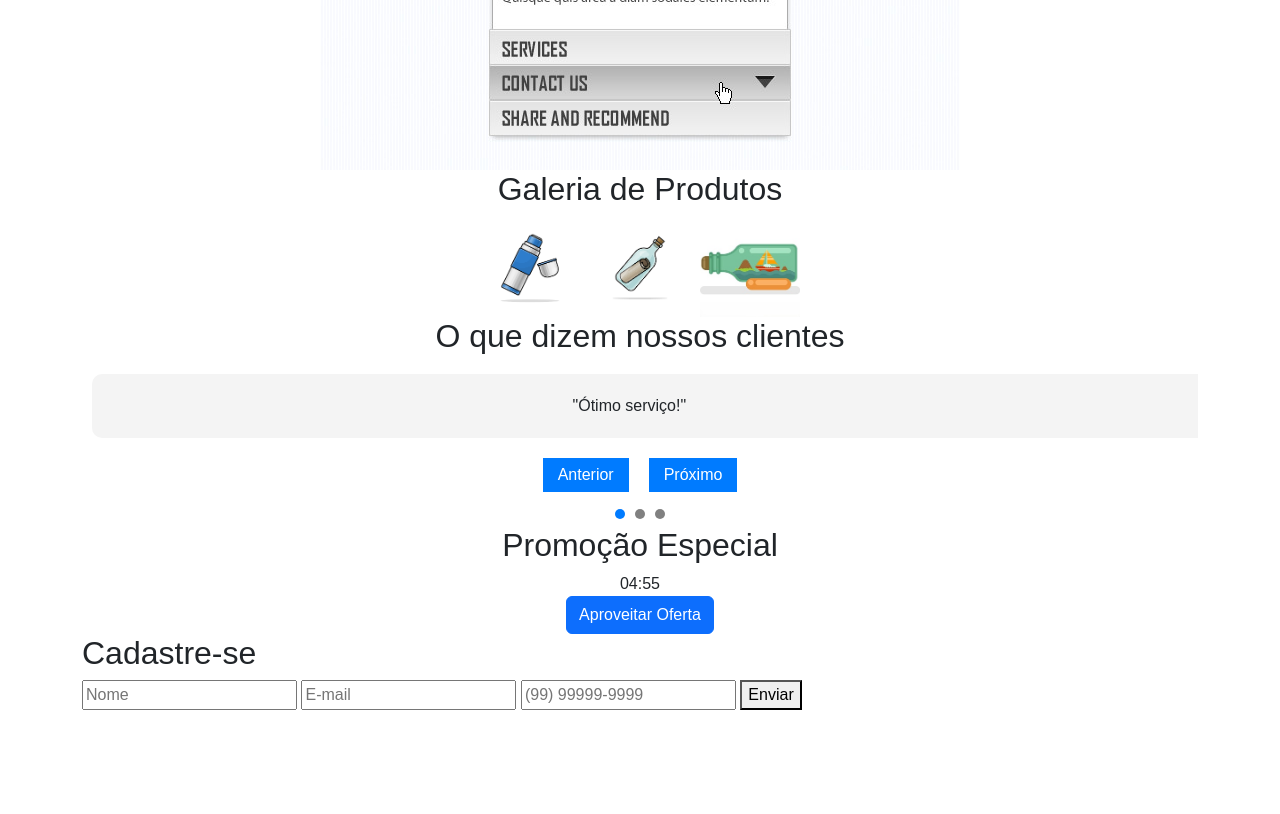
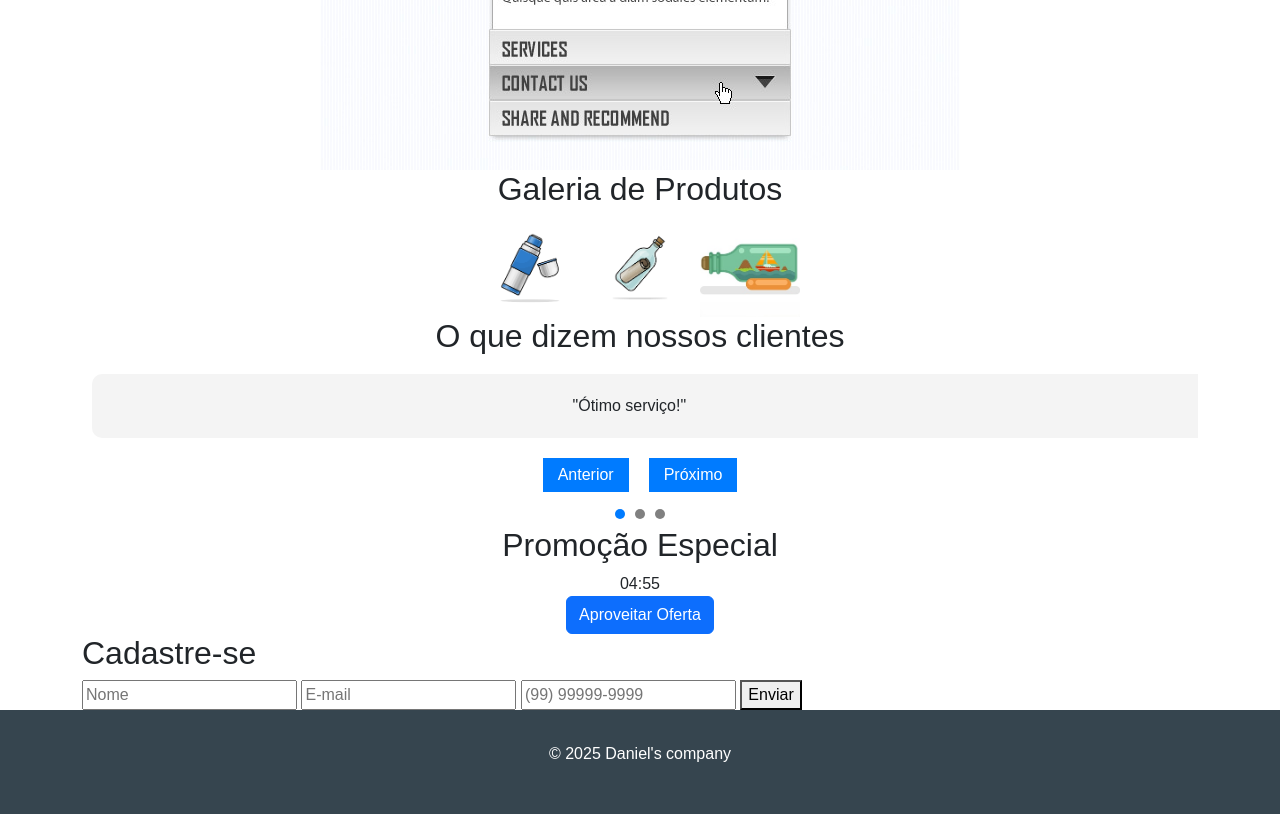
Before and after one commit to DaniReus04/product-page-test, a plain HTML site: page index.html in a window 1280 px wide. Shown: the part 748-1562 px from the top of the page. Before the commit the page ends 1458 px from the top, so only its background shows below. Drawn offline with nearby package versions, Linux system fonts and the light colour scheme.

Commit message:
feat: footer section

```diff
--- a/css/styles.css
+++ b/css/styles.css
@@ -103,3 +103,10 @@ body {
 .dot.active {
     background-color: #007bff;
 }
+
+.footer {
+    background-color: rgb(54, 69, 79);
+    color: white;
+    text-align: center;
+    padding: 32px;
+}
--- a/index.html
+++ b/index.html
@@ -119,6 +119,12 @@
       </div>
     </section>
 
+    <footer class="footer">
+      <div class="container text-center">
+        <p>© 2025 Daniel's company</p>
+      </div>
+    </footer>
+
     <script src="js/script.js"></script>
     <script src="js/gallery.js"></script>
     <script src="js/testimonials.js"></script>
```
